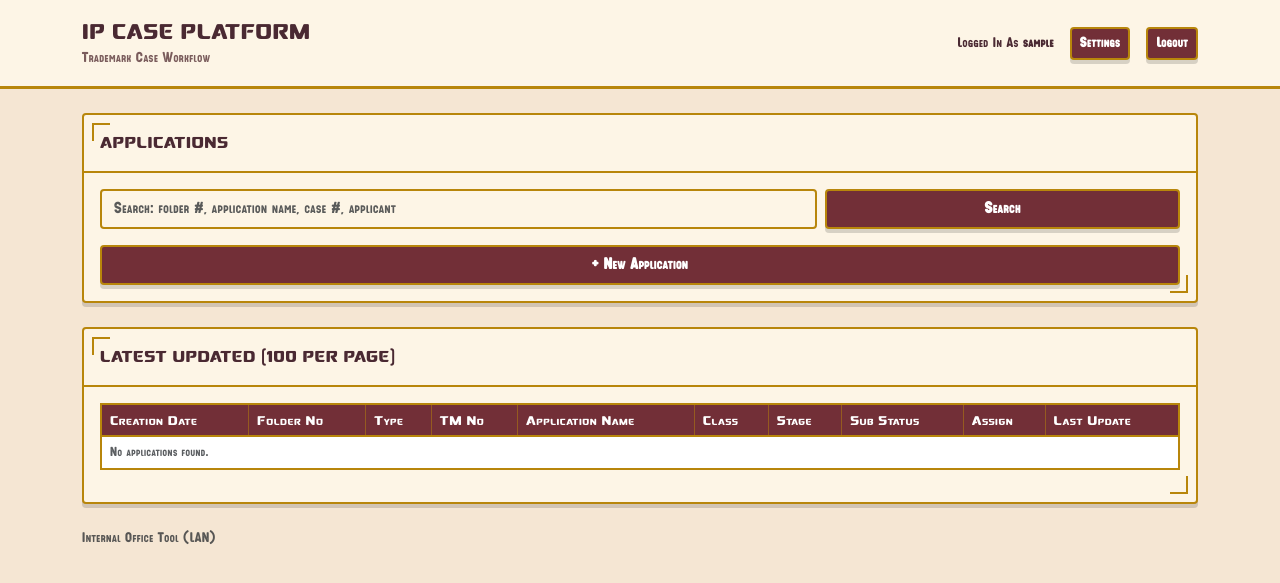
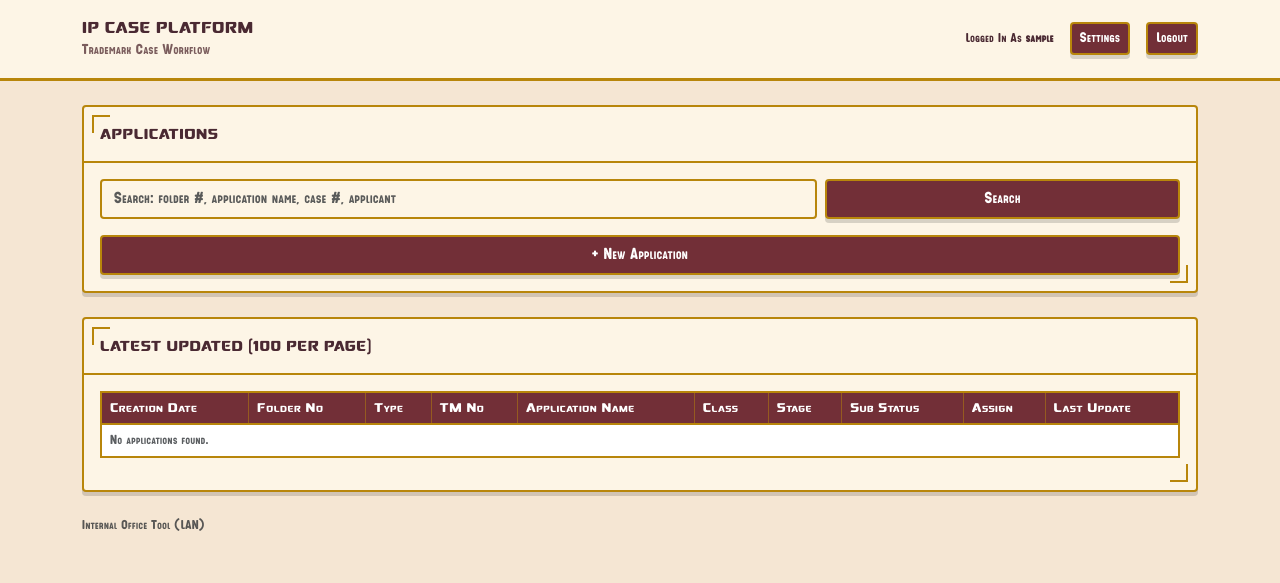
Before and after one commit to 0utLawzz/DS-Brandex, a Django app: page /applications/ in a window 1280 px wide. Shown: the top 583 px of the page. Run offline with Django 5.2, Linux system fonts and the light colour scheme; the visitor is signed in with stand-in values (Sample User, id 1); data comes from the database, SQL or seed files in the repository; data that the repository does not hold is empty.

Commit message:
Typography: normal weights, 11pt body, 12pt headings, unbold stat boxes

```diff
--- a/cases/static/cases/victorian.css
+++ b/cases/static/cases/victorian.css
@@ -39,6 +39,29 @@
   color: var(--text);
   font-family: var(--font-body);
   letter-spacing: normal;
+  font-size: 0.917rem;
+}
+
+/* Override Bootstrap fw-bold to use normal weight */
+.fw-bold {
+  font-weight: 400 !important;
+}
+
+/* Override Bootstrap heading classes for stat boxes */
+.victorian-card .h1,
+.victorian-card .h2,
+.victorian-card .h3,
+.victorian-card .h4,
+.victorian-card .h5,
+.victorian-card .h6 {
+  font-weight: 400 !important;
+  font-size: 1rem !important;
+}
+
+/* Ensure stat card numbers match normal text */
+.victorian-card .card-body .h2 {
+  font-size: 1rem !important;
+  font-weight: 400 !important;
 }
 
 .victorian-header {
@@ -47,8 +70,8 @@
 }
 
 .victorian-title {
-  font-weight: 700;
-  font-size: 1.35rem;
+  font-weight: 400;
+  font-size: 1rem;
   letter-spacing: 0.5px;
   color: var(--text);
   font-family: var(--font-heading);
@@ -94,7 +117,7 @@
 .victorian-card .card-header {
   background: var(--surface);
   border-bottom: 2px solid var(--line);
-  font-weight: 700;
+  font-weight: 400;
   color: var(--text);
   font-family: var(--font-heading);
   text-transform: uppercase;
@@ -107,7 +130,7 @@
   color: #fff;
   border-radius: var(--radius);
   box-shadow: var(--shadow);
-  font-weight: 600;
+  font-weight: 400;
   font-family: var(--font-body);
   transition: background 0.18s ease, color 0.18s ease, border-color 0.18s ease;
 }
```
